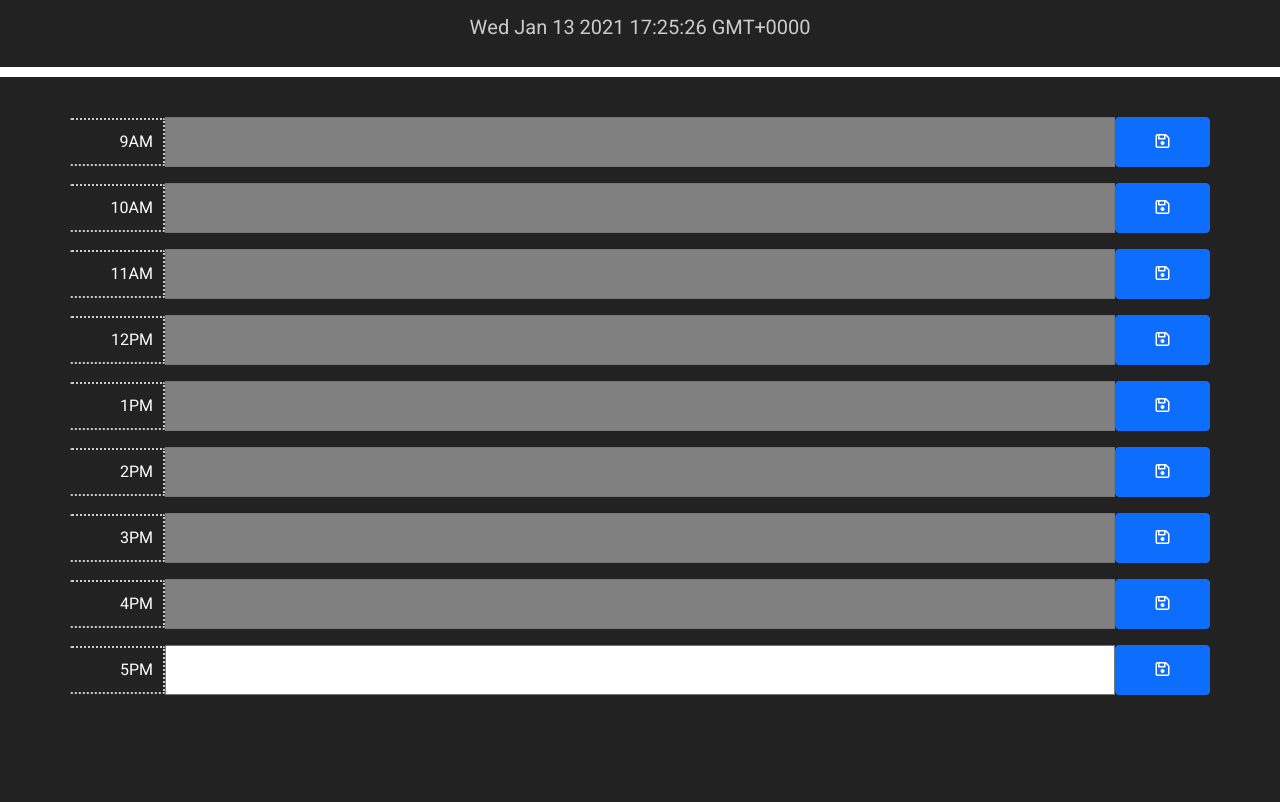
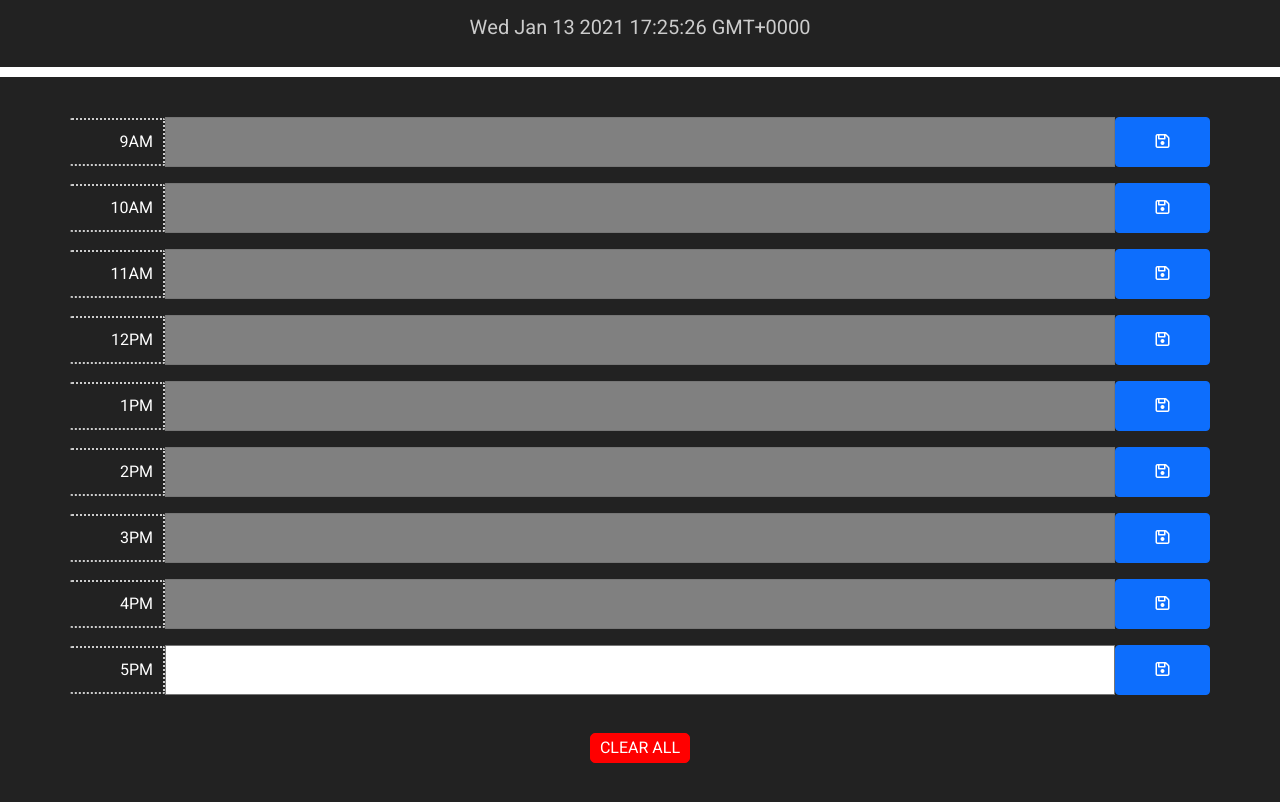
Before and after one commit to jsoomie/hw5-thirdPartyAPI, a plain HTML site: page index.html in a window 1280 px wide. Shown: the part 78-880 px from the top of the page. Drawn offline with nearby package versions, Linux system fonts and the light colour scheme.

Commit message:
added and stylized a clear all button. Added readme file and screenshot of the webpage into the readme.

```diff
--- a/css/style.css
+++ b/css/style.css
@@ -20,7 +20,7 @@
 
 body {
     background-color: var(--bg-color);
-    margin-bottom: 100px;
+    margin-bottom: 75px;
 }
 
 textarea {
@@ -67,6 +67,25 @@ textarea {
     background-color: aquamarine;
 }
 
+.clear-button {
+    display: flex;
+    margin: auto;
+    justify-content: center;
+    align-items: center;
+    color: var(--secondary-color);
+    background-color: red;
+    width: 100px;
+    height: 30px;
+    border: 1px solid red;
+    border-radius: 5px;
+
+    margin-top: 30px;
+}
+
+.clear-button:hover {
+    transform: scale(0.98);
+}
+
 @media (max-width: 767px) {
     .hour-container {
         margin-bottom: 20px;
--- a/index.html
+++ b/index.html
@@ -84,6 +84,7 @@
             <textarea class="col-md-10 text-area"></textarea>
             <button class="btn btn-primary col-md-1"><i class="far fa-save"></i></button>
         </div>
+        <button class="clear-button" value="clear">CLEAR ALL</button>
     </div>
 
     <script src="https://code.jquery.com/jquery-3.5.1.min.js" integrity="sha256-9/aliU8dGd2tb6OSsuzixeV4y/faTqgFtohetphbbj0=" crossorigin="anonymous"></script>
--- a/js/main.js
+++ b/js/main.js
@@ -51,5 +51,11 @@ $(document).ready(function() {
     $('#four .text-area').val(localStorage.getItem('four'));
     $('#five .text-area').val(localStorage.getItem('five'));
 
+    // Clear all button
+    $('.clear-button').click(function() {
+        localStorage.clear();
+        $('.text-area').val("");
+    })
+
     hourCheck();
 })
```
Also changed, not shown: img/WorkDayScheduler.png (added), 2 other files.
